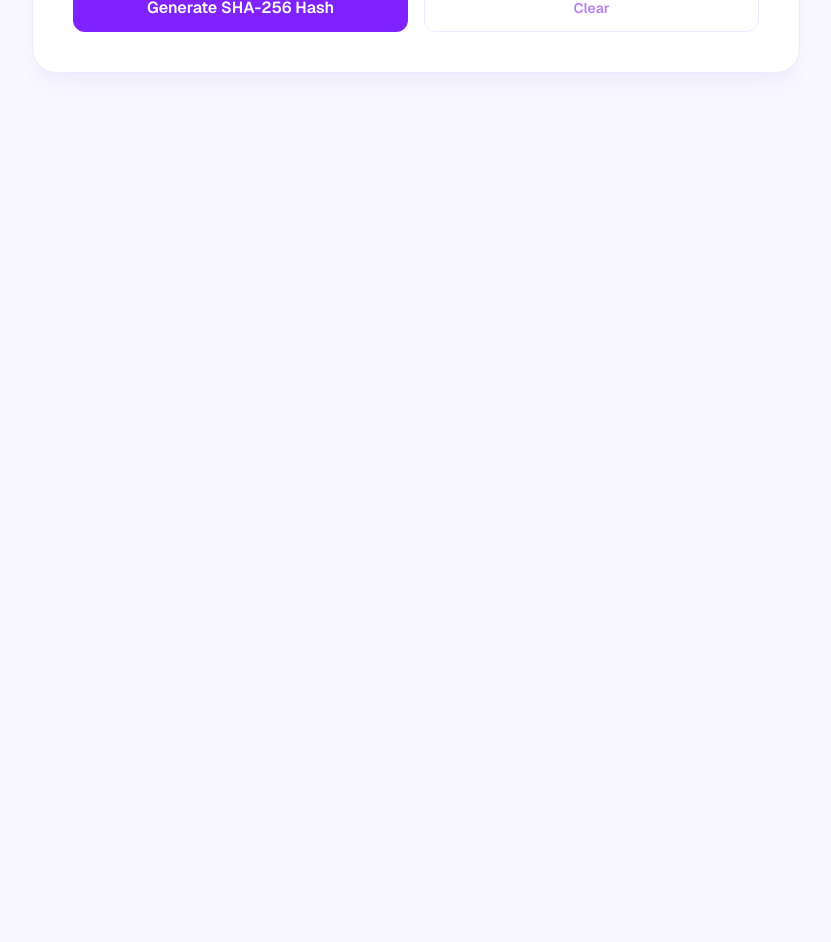
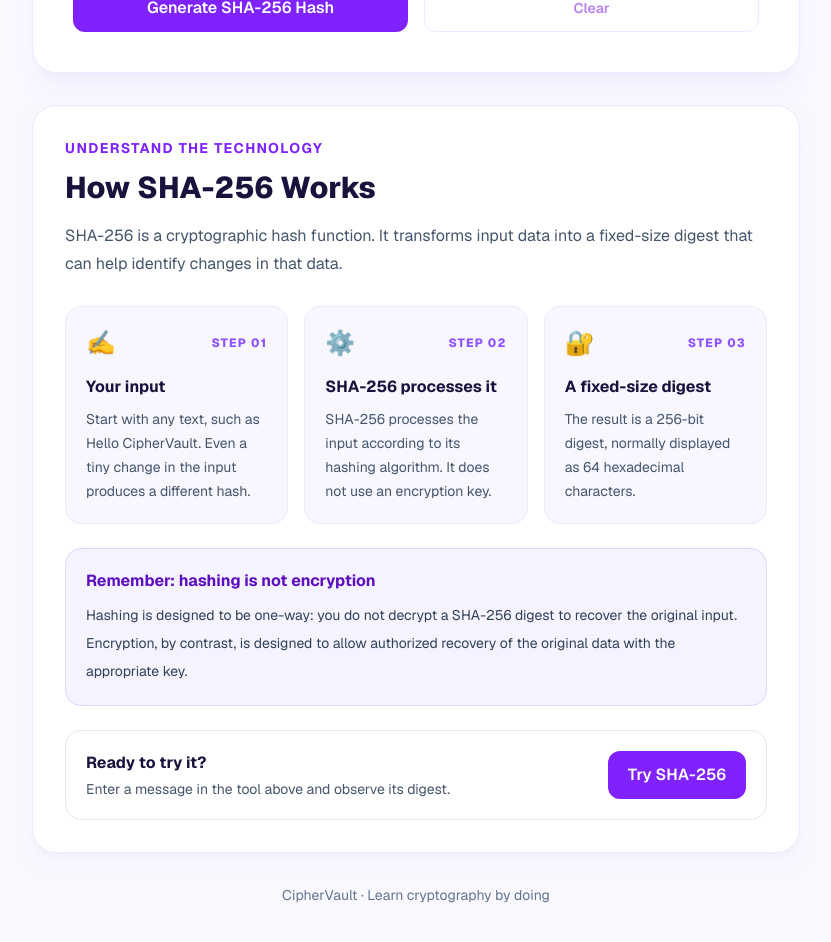
Before and after one commit to dsrathore1/CipherVault, a Next.js app in the folder frontend/: page /hash in a window 1280 px wide. Shown: the part 600-1542 px from the top of the page, without its empty margins (224-1055 px from the left). Before the commit the page ends 800 px from the top, so only its background shows below. Built offline with nearby package versions, Linux system fonts and the light colour scheme.

Commit message:
feat(hash): add interactive SHA-256 learning guide

```diff
--- a/frontend/src/app/hash/page.js
+++ b/frontend/src/app/hash/page.js
@@ -77,6 +77,30 @@ export default function HashPage() {
         setCopied(false);
         setCopyError("");
     }
+
+    const learningSteps = [
+        {
+            number: "01",
+            title: "Your input",
+            description:
+                "Start with any text, such as Hello CipherVault. Even a tiny change in the input produces a different hash.",
+            icon: "✍️",
+        },
+        {
+            number: "02",
+            title: "SHA-256 processes it",
+            description:
+                "SHA-256 processes the input according to its hashing algorithm. It does not use an encryption key.",
+            icon: "⚙️",
+        },
+        {
+            number: "03",
+            title: "A fixed-size digest",
+            description:
+                "The result is a 256-bit digest, normally displayed as 64 hexadecimal characters.",
+            icon: "🔐",
+        },
+    ];
 
     return (
         <main className="min-h-screen bg-[#faf8ff] px-6 py-10 text-[#19123d] transition-colors duration-200 dark:bg-[#100b1f] dark:text-violet-50 sm:py-16">
@@ -202,6 +226,89 @@ export default function HashPage() {
                         </section>
                     )}
                 </section>
+
+                {/* SHA-256 learning section */}
+                <section
+                    aria-labelledby="sha-learning-title"
+                    className="mt-8 rounded-3xl border border-violet-100 bg-white p-6 shadow-lg shadow-violet-100/50 transition-colors duration-200 dark:border-slate-700 dark:bg-slate-900 dark:shadow-none sm:p-8"
+                >
+                    <p className="text-sm font-bold uppercase tracking-widest text-violet-600 dark:text-violet-300">
+                        Understand the technology
+                    </p>
+
+                    <h2
+                        id="sha-learning-title"
+                        className="mt-3 text-2xl font-extrabold sm:text-3xl"
+                    >
+                        How SHA-256 Works
+                    </h2>
+
+                    <p className="mt-4 leading-7 text-slate-600 dark:text-slate-300">
+                        SHA-256 is a cryptographic hash function. It transforms input
+                        data into a fixed-size digest that can help identify changes
+                        in that data.
+                    </p>
+
+                    <div className="mt-7 grid gap-4 sm:grid-cols-3">
+                        {learningSteps.map((step) => (
+                            <article
+                                key={step.number}
+                                className="rounded-2xl border border-violet-100 bg-violet-50/70 p-5 dark:border-slate-700 dark:bg-slate-800/70"
+                            >
+                                <div className="flex items-center justify-between">
+                                    <span className="text-2xl" aria-hidden="true">
+                                        {step.icon}
+                                    </span>
+                                    <span className="text-xs font-extrabold tracking-widest text-violet-500 dark:text-violet-300">
+                                        STEP {step.number}
+                                    </span>
+                                </div>
+
+                                <h3 className="mt-4 font-bold">{step.title}</h3>
+
+                                <p className="mt-2 text-sm leading-6 text-slate-600 dark:text-slate-300">
+                                    {step.description}
+                                </p>
+                            </article>
+                        ))}
+                    </div>
+
+                    <div className="mt-6 rounded-2xl border border-violet-200 bg-violet-50 p-5 dark:border-violet-800 dark:bg-violet-950/40">
+                        <h3 className="font-bold text-violet-800 dark:text-violet-200">
+                            Remember: hashing is not encryption
+                        </h3>
+
+                        <p className="mt-2 text-sm leading-7 text-slate-700 dark:text-slate-300">
+                            Hashing is designed to be one-way: you do not decrypt a
+                            SHA-256 digest to recover the original input. Encryption,
+                            by contrast, is designed to allow authorized recovery of
+                            the original data with the appropriate key.
+                        </p>
+                    </div>
+
+                    <div className="mt-6 flex flex-col gap-3 rounded-2xl border border-slate-200 p-5 dark:border-slate-700 sm:flex-row sm:items-center sm:justify-between">
+                        <div>
+                            <h3 className="font-bold">Ready to try it?</h3>
+                            <p className="mt-1 text-sm text-slate-600 dark:text-slate-300">
+                                Enter a message in the tool above and observe its digest.
+                            </p>
+                        </div>
+
+                        <button
+                            type="button"
+                            onClick={() => {
+                                document.getElementById("hash-input")?.focus();
+                            }}
+                            className="shrink-0 rounded-xl bg-violet-600 px-5 py-3 font-semibold text-white transition hover:bg-violet-700"
+                        >
+                            Try SHA-256
+                        </button>
+                    </div>
+                </section>
+
+                <footer className="py-8 text-center text-sm text-slate-500 dark:text-slate-400">
+                    CipherVault · Learn cryptography by doing
+                </footer>
             </div>
         </main>
     );
```
